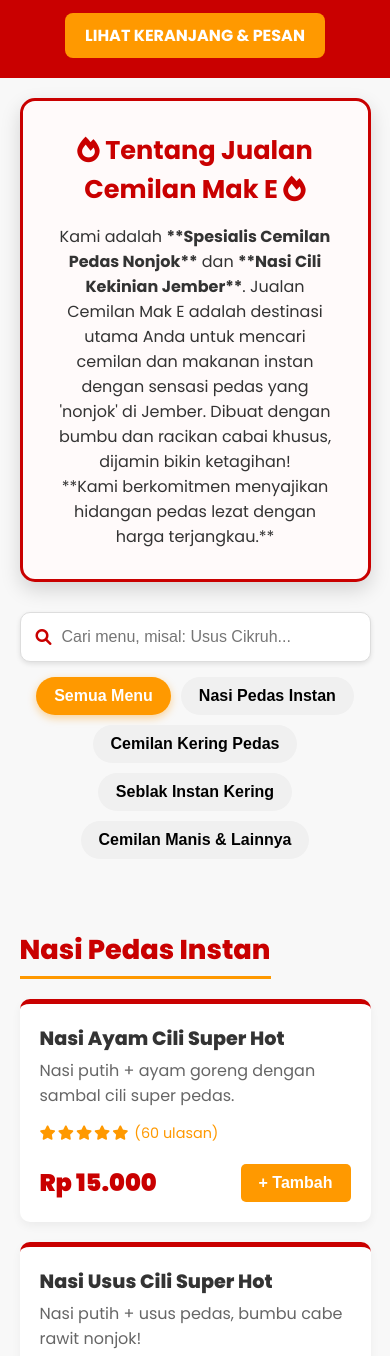
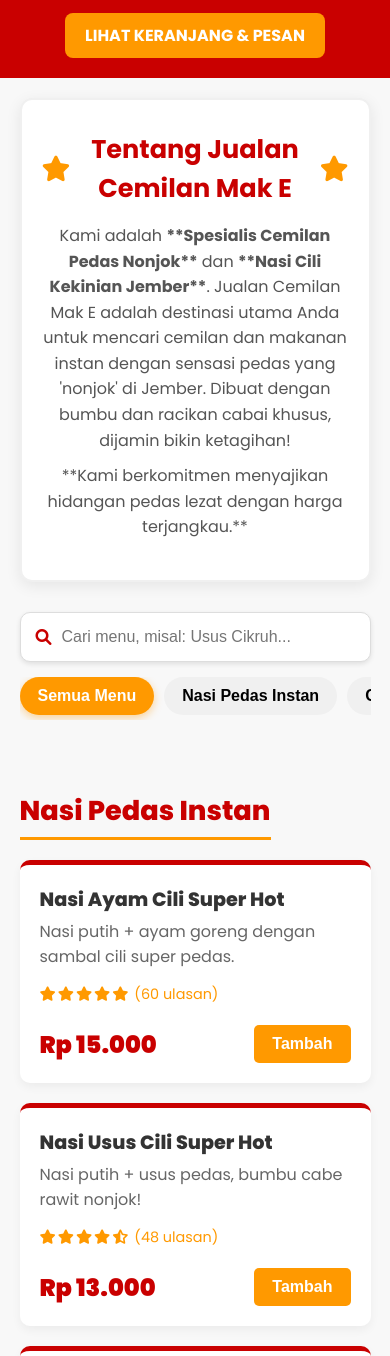
Before and after one commit to veleviaparfum-netizen/warung-mak-e, a plain HTML site: page index.html in a window 390 px wide. Shown: the part 200-1556 px from the top of the page. Drawn offline with Linux system fonts and the light colour scheme.

Commit message:
hp.iphone

```diff
--- a/index.html
+++ b/index.html
@@ -173,36 +173,66 @@
         align-items: center;
         font-size: 1.1rem;
         font-weight: 600;
+        /* PERUBAHAN V4.3: Menambah gap dan padding untuk jarak */
+        gap: 10px;
       }
+
+      .floating-cart-info i {
+        margin-right: 5px;
+      }
+
       .checkout-button {
         background-color: white;
         color: #25d366;
-        padding: 8px 15px;
+        /* PERUBAHAN V4.3: Menambah padding yang lebih proporsional */
+        padding: 10px 18px;
         border-radius: 6px;
         font-weight: 700;
         display: flex;
         align-items: center;
         font-size: 1rem;
       }
+
+      /* PERUBAHAN V4.3: Memberi jarak antara teks Checkout dan ikon WhatsApp */
+      .checkout-button .fab {
+        margin-left: 8px;
+      }
+
       .cart-hidden {
         display: none !important;
       }
 
       /* --- ABOUT SECTION & FILTER --- */
       .about-section {
-        background-color: #fffafa;
-        padding: 30px;
-        border-radius: 15px;
-        box-shadow: 0 8px 20px rgba(0, 0, 0, 0.15);
-        border: 3px solid #c90000;
+        background-color: #ffffff; /* Putih bersih */
+        padding: 40px; /* Padding lebih luas */
+        border-radius: 12px; /* Sudut sedikit melengkung */
+        /* Box Shadow yang halus (ala Gudeg Lumintu) */
+        box-shadow: 0 4px 15px rgba(0, 0, 0, 0.08);
+        border: 2px solid #f0f0f0; /* Border sangat halus */
         text-align: center;
         margin-bottom: 30px;
         font-size: 1rem;
+        max-width: 800px; /* Batasi lebar untuk fokus konten */
+        margin-left: auto;
+        margin-right: auto;
       }
       .about-section h2 {
         font-size: 1.6rem;
         margin-bottom: 15px;
         color: #c90000;
+        display: flex;
+        align-items: center;
+        justify-content: center;
+        gap: 10px;
+      }
+      .about-section h2 i {
+        color: #ff9900; /* Warna ikon api */
+      }
+      .about-section p {
+        line-height: 1.6;
+        margin-bottom: 10px;
+        color: #555;
       }
 
       .filter-section {
@@ -236,10 +266,14 @@
       }
 
       .filter-buttons {
+        /* Default: Wrap untuk Desktop */
         display: flex;
         flex-wrap: wrap;
         gap: 10px;
         justify-content: center;
+        /* Padding untuk tampilan bagus di desktop */
+        padding: 0;
+        width: 100%;
       }
       .filter-btn {
         background-color: #f0f0f0;
@@ -250,6 +284,7 @@
         font-weight: 600;
         font-size: 1rem;
         transition: background-color 0.2s, color 0.2s;
+        /* Set white-space: nowrap; untuk mobile, tapi kita pindah ke media query */
       }
       .filter-btn.active {
         background-color: #ff9900;
@@ -316,7 +351,6 @@
         color: #c90000;
       }
       .menu-card .add-to-cart {
-        /* FIX: Menghilangkan border aneh */
         background-color: #ff9900;
         color: white;
         border: none;
@@ -409,7 +443,7 @@
         text-align: right;
       }
 
-      /* FIX: Kontrol Kuantitas Keranjang */
+      /* Kontrol Kuantitas Keranjang */
       .item-controls {
         display: flex;
         align-items: center;
@@ -606,8 +640,8 @@
         }
       }
 
-      /* Mobile Optimization (Layar Kecil) */
-      @media (max-width: 600px) {
+      /* Mobile Optimization (Layar Kecil: <= 768px) */
+      @media (max-width: 768px) {
         /* 1. Responsif Modal Keranjang */
         .modal-content {
           margin: 5% auto;
@@ -629,6 +663,40 @@
         #notification {
           bottom: 90px; /* Lebih tinggi dari floating cart */
           padding: 8px 15px;
+        }
+
+        /* 5. About Section di Mobile */
+        .about-section {
+          padding: 30px 20px;
+        }
+
+        /* 6. Horizontal Scrolling Filter Menu */
+        .filter-section {
+          align-items: flex-start;
+        }
+
+        .filter-buttons {
+          display: flex;
+          flex-wrap: nowrap;
+          overflow-x: auto;
+          -webkit-overflow-scrolling: touch;
+          gap: 10px;
+          justify-content: flex-start;
+          padding-bottom: 5px;
+          width: 100%;
+        }
+
+        .filter-buttons::-webkit-scrollbar {
+          height: 5px;
+        }
+        .filter-buttons::-webkit-scrollbar-thumb {
+          background: #ff9900;
+          border-radius: 5px;
+        }
+
+        .filter-btn {
+          flex-shrink: 0;
+          white-space: nowrap;
         }
       }
     </style>
@@ -682,15 +750,15 @@
     <main class="container">
       <section class="about-section">
         <h2>
-          <i class="fa-solid fa-fire"></i> Tentang Jualan Cemilan Mak E
-          <i class="fa-solid fa-fire"></i>
+          <i class="fa-solid fa-star"></i> Tentang Jualan Cemilan Mak E
+          <i class="fa-solid fa-star"></i>
         </h2>
         <p>
           Kami adalah <strong>**Spesialis Cemilan Pedas Nonjok**</strong> dan
           <strong>**Nasi Cili Kekinian Jember**</strong>. Jualan Cemilan Mak E
           adalah destinasi utama Anda untuk mencari cemilan dan makanan instan
-          dengan sensasi pedas yang 'nonjok' di Jember. Dibuat dengan bumbu
-          dan racikan cabai khusus, dijamin bikin ketagihan!
+          dengan sensasi pedas yang 'nonjok' di Jember. Dibuat dengan bumbu dan
+          racikan cabai khusus, dijamin bikin ketagihan!
         </p>
         <p>
           **Kami berkomitmen menyajikan hidangan pedas lezat dengan harga
@@ -814,8 +882,8 @@
               Level 2 (Sedang)
             </button>
             <button class="level-pedas-btn" data-level="Level 3 (NONJOK)">
-              Level 3 (NONJOK)</button
-            >
+              Level 3 (NONJOK)
+            </button>
             <button class="level-pedas-btn" data-level="Level 4 (Ekstra Pedas)">
               Level 4 (Ekstra Pedas)
             </button>
@@ -834,13 +902,17 @@
       </div>
     </div>
 
-    <div id="floatingCart" class="floating-cart cart-hidden">
+    <div
+      id="floatingCart"
+      class="floating-cart cart-hidden"
+      onclick="openCartModal()"
+    >
       <div class="floating-cart-info">
         <i class="fas fa-shopping-cart"></i>
         <span id="floating-item-count">0 Item</span> |
         <span id="floating-total">Rp 0</span>
       </div>
-      <div class="checkout-button" onclick="openCartModal()">
+      <div class="checkout-button">
         Checkout <i class="fab fa-whatsapp"></i>
       </div>
     </div>
@@ -1085,12 +1157,6 @@
         spiceLevelModal.style.display = "block";
       };
 
-      const closeSpiceModal = () => {
-        spiceLevelModal.style.display = "none";
-        tempProduct = null;
-        tempSpiceLevel = null;
-      };
-
       window.handleAddToCart = (productId) => {
         const product = menuData.find((item) => item.id === productId);
 
@@ -1180,15 +1246,27 @@
           const listItem = document.createElement("li");
           listItem.className = "cart-item";
           listItem.innerHTML = `
-            <i class="fas fa-trash-alt trash-icon" onclick="removeCartItem('${item.cartId}')"></i>
+            <i class="fas fa-trash-alt trash-icon" onclick="removeCartItem('${
+              item.cartId
+            }')"></i>
             <div class="item-details">
-              <span class="item-name">${item.name} (@${formatRupiah(item.price)})</span>
-              ${item.level ? `<span class="item-level">${item.level}</span>` : ""}
+              <span class="item-name">${item.name} (@${formatRupiah(
+            item.price
+          )})</span>
+              ${
+                item.level
+                  ? `<span class="item-level">${item.level}</span>`
+                  : ""
+              }
             </div>
             <div class="item-controls">
-              <button onclick="updateCartItemQuantity('${item.cartId}', -1)">-</button>
+              <button onclick="updateCartItemQuantity('${
+                item.cartId
+              }', -1)">-</button>
               <span class="quantity">${item.quantity}</span>
-              <button onclick="updateCartItemQuantity('${item.cartId}', 1)">+</button>
+              <button onclick="updateCartItemQuantity('${
+                item.cartId
+              }', 1)">+</button>
             </div>
             <span class="item-subtotal">${formatRupiah(itemTotal)}</span>
           `;
@@ -1216,7 +1294,6 @@
         tempSpiceLevel = null;
       };
 
-
       // --- Checkout Logic (WhatsApp Link Generation) ---
       window.checkout = () => {
         let message = `*Orderan Cemilan Mak E (Pedas Nonjok)*\n\n`;
@@ -1228,7 +1305,9 @@
           total += itemTotal;
           const levelText = item.level ? ` (${item.level})` : "";
 
-          message += `${itemNumber}. ${item.quantity}x ${item.name}${levelText} - ${formatRupiah(itemTotal)}\n`;
+          message += `${itemNumber}. ${item.quantity}x ${
+            item.name
+          }${levelText} - ${formatRupiah(itemTotal)}\n`;
           itemNumber++;
         });
 
@@ -1247,13 +1326,15 @@
         window.open(waLink, "_blank");
       };
 
-
       // --- Menu Rendering & Filtering ---
       const renderMenu = (filterCategory = "Semua", searchTerm = "") => {
         menuList.innerHTML = "";
-        const filteredMenu = menuData.filter(item => {
-            const matchesCategory = filterCategory === "Semua" || item.category === filterCategory;
-            const matchesSearch = item.name.toLowerCase().includes(searchTerm.toLowerCase());
+        const filteredMenu = menuData.filter((item) => {
+          const matchesCategory =
+            filterCategory === "Semua" || item.category === filterCategory;
+          const matchesSearch = item.name
+            .toLowerCase()
+            .includes(searchTerm.toLowerCase());
           return matchesCategory && matchesSearch;
         });
 
@@ -1271,29 +1352,40 @@
         }
 
         for (const category in groupedMenu) {
-            const categoryTitle = document.createElement('h2');
-            categoryTitle.className = 'menu-category-title';
+          const categoryTitle = document.createElement("h2");
+          categoryTitle.className = "menu-category-title";
           categoryTitle.textContent = category;
           menuList.appendChild(categoryTitle);
 
-            const grid = document.createElement('div');
-            grid.className = 'menu-grid';
+          const grid = document.createElement("div");
+          grid.className = "menu-grid";
 
-            groupedMenu[category].forEach(item => {
-                const card = document.createElement('div');
-                card.className = 'menu-card';
+          groupedMenu[category].forEach((item) => {
+            const card = document.createElement("div");
+            card.className = "menu-card";
+
+            // Tentukan tombol: 'Pilih Level' jika perlu level pedas, atau '+ Tambah'
+            const buttonText = item.hasSpiceLevel ? "Pilih Level" : "Tambah";
+            const buttonClass = item.hasSpiceLevel
+              ? "add-to-cart"
+              : "add-to-cart"; // Kelas tetap sama
+
             card.innerHTML = `
                     <div>
                         <h3>${item.name}</h3>
                         <p class="description">${item.description}</p>
                         <div class="rating">
-                            ${getRatingStars(item.rating)} (${item.reviews} ulasan)
+                            ${getRatingStars(item.rating)} (${
+              item.reviews
+            } ulasan)
                         </div>
                     </div>
                     <div class="price-section">
                         <span class="price">${formatRupiah(item.price)}</span>
-                        <button class="add-to-cart" data-id="${item.id}" onclick="handleAddToCart(${item.id})">
-                            ${item.hasSpiceLevel ? 'Pilih Level' : '+ Tambah'}
+                        <button class="add-to-cart" data-id="${
+                          item.id
+                        }" onclick="handleAddToCart(${item.id})">
+                            ${buttonText}
                         </button>
                     </div>
                 `;
@@ -1314,7 +1406,7 @@
         infoBukaDesktop.innerHTML = `<i class="${iconClass}"></i> ${statusText}`;
 
         // 2. Set Maps Link
-        mapsLinks.forEach(link => {
+        mapsLinks.forEach((link) => {
           link.href = MAPS_URL;
         });
 
@@ -1336,7 +1428,9 @@
 
         // Search Input
         searchInput.addEventListener("input", () => {
-            const activeCategory = document.querySelector(".filter-btn.active").getAttribute("data-category");
+          const activeCategory = document
+            .querySelector(".filter-btn.active")
+            .getAttribute("data-category");
           const searchTerm = searchInput.value;
           renderMenu(activeCategory, searchTerm);
         });
```
Lines whose indentation alone changed are shown as unchanged.
